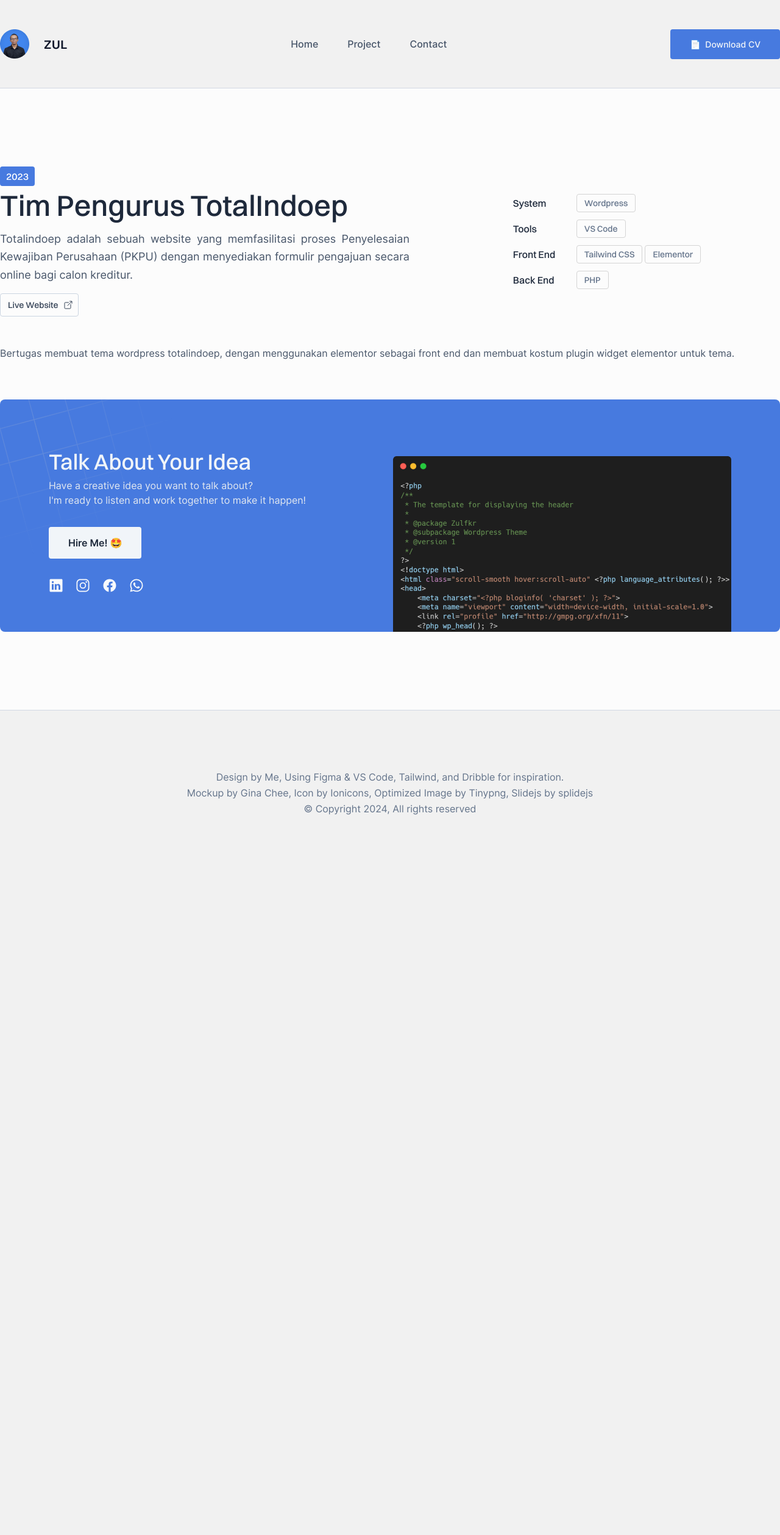
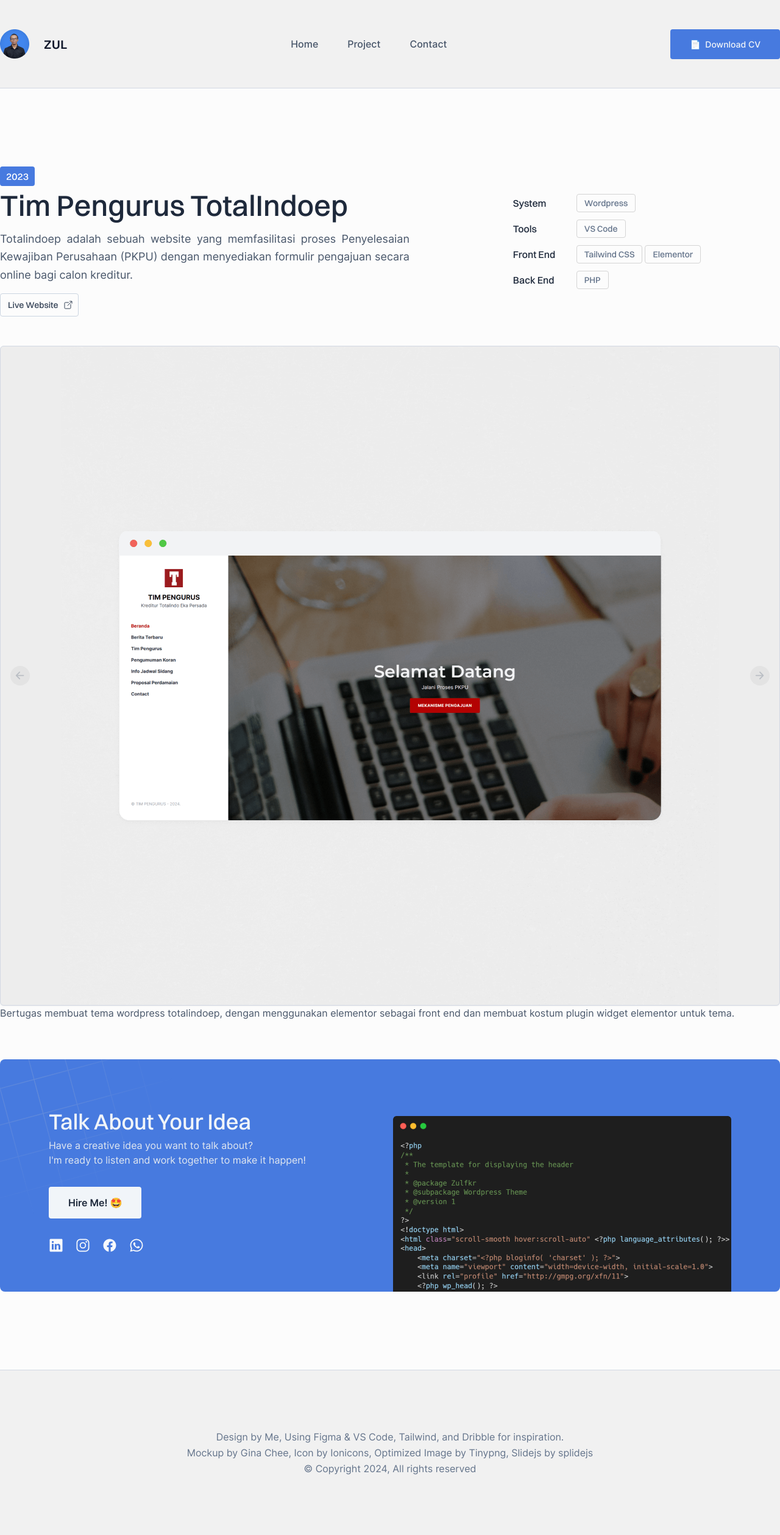
Before and after one commit to Zulfkr197/zulfkr197.github.io, a Jekyll site: the page built from _posts/2023-01-29-totalindoep.md, in a window 1280 px wide. Shown: the whole page at 61% size. Built offline with Jekyll 4.4.1, drawn with Linux system fonts in a browser that asks for light colours; before the commit the page ends 1435 px from its top, so only the background shows below that.

Commit message:
Update 2023-01-29-totalindoep.md

```diff
--- a/_posts/2023-01-29-totalindoep.md
+++ b/_posts/2023-01-29-totalindoep.md
@@ -2,7 +2,7 @@
 title: "Tim Pengurus TotalIndoep"
 date: 2023-01-29
 description: Totalindoep adalah sebuah website yang memfasilitasi proses Penyelesaian Kewajiban Perusahaan (PKPU) dengan menyediakan formulir pengajuan secara online bagi calon kreditur.
-website: http://timpengurus-totalindoep.com/
+website: #
 thumbnail: cover/timpengurus_pttotalindo.png
 type: Wordpress
 tools: VS Code
@@ -10,4 +10,26 @@
 backend: PHP
 ---
 
+<section class="splide splide-featured rounded-md bg-thumb rounded-md overflow-hidden border border-bone-outline shadow-sm" aria-label="Slide Background">
+	<div class="splide__track">
+		<ul class="splide__list">
+			<li class="splide__slide">
+				<img class="mx-auto" src="\cover\timpengurus_pttotalindo.png" alt="Bersamatools">
+			</li>
+		</ul>
+	</div>
+	<div class="splide__arrows splide__arrows--ltr">
+		<button class="splide__arrow splide__arrow--prev" type="button" aria-label="Previous slide" aria-controls="splide01-track" >
+			<svg xmlns="http://www.w3.org/2000/svg" class="ionicon w-4 h-4" viewBox="0 0 512 512">
+				<path fill="none" stroke="currentColor" stroke-linecap="round" stroke-linejoin="round" stroke-width="48" d="M268 112l144 144-144 144M392 256H100"/>
+			</svg>
+		</button>
+		<button class="splide__arrow splide__arrow--next" type="button" aria-label="Next slide" aria-controls="splide01-track" >
+			<svg xmlns="http://www.w3.org/2000/svg" class="ionicon w-4 h-4" viewBox="0 0 512 512">
+				<path fill="none" stroke="currentColor" stroke-linecap="round" stroke-linejoin="round" stroke-width="48" d="M268 112l144 144-144 144M392 256H100"/>
+			</svg>
+		</button>
+	  </div>
+</section>
+
 Bertugas membuat tema wordpress totalindoep, dengan menggunakan elementor sebagai front end dan membuat kostum plugin widget elementor untuk tema.
```
